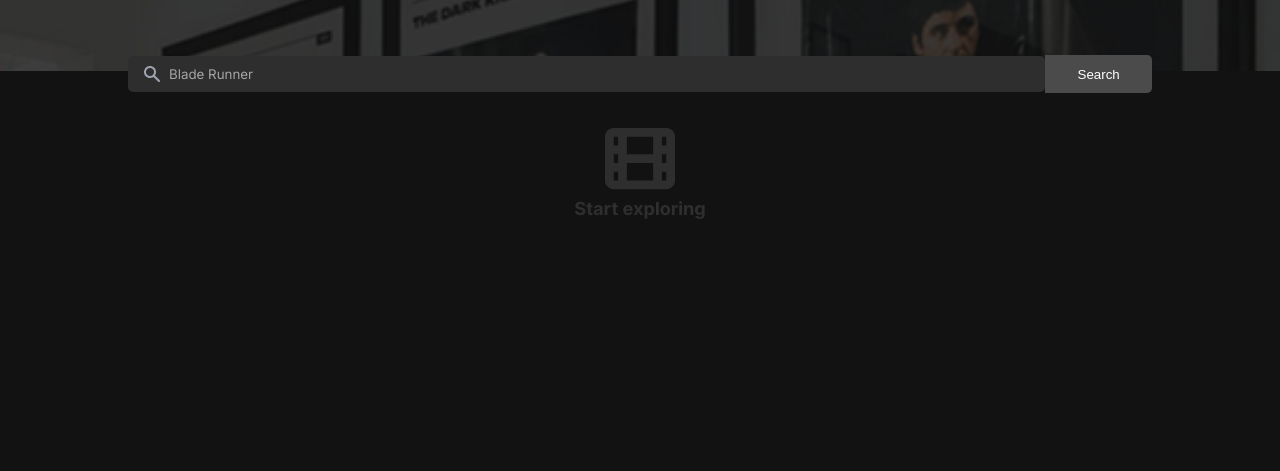
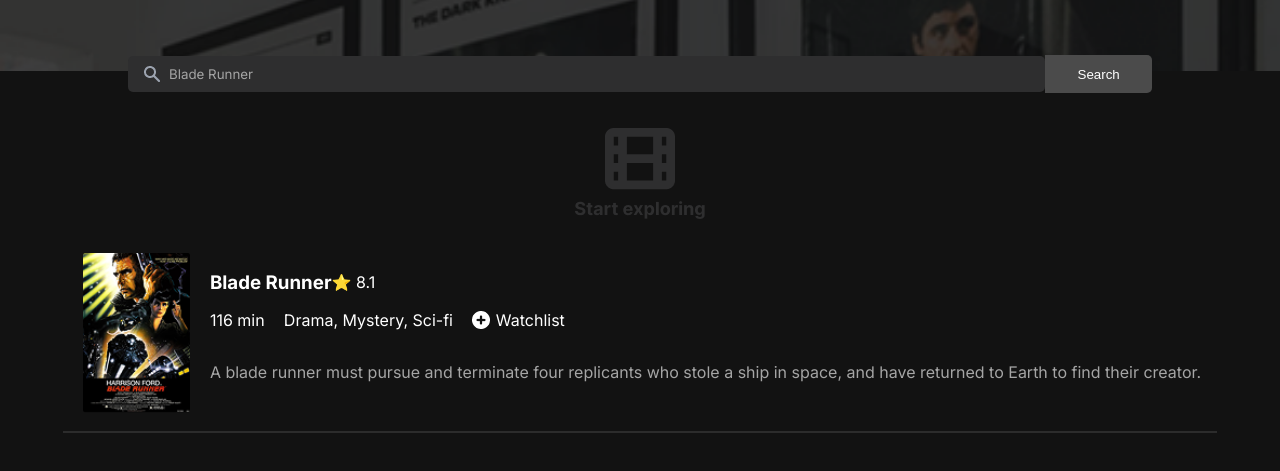
Before and after one commit to jhhh911/movie-watchlist, a plain HTML site: page index.html in a window 1280 px wide. Shown: the part 129-600 px from the top of the page. Drawn offline with Linux system fonts and the light colour scheme.

Commit message:
Completed styling for each movie found

```diff
--- a/index.html
+++ b/index.html
@@ -29,27 +29,39 @@
         />
         <button class="search-btn" id="search-btn">Search</button>
       </section>
-      <section class="movie-field">
+      <section class="movie-placeholder">
         <img src="./img/Group 199.png" alt="start exploring" />
       </section>
-      <!-- <div class="movie-container">
+
+      <section class="movie-container">
         <img src="img/placeholder.png" alt="" class="movie-img" />
         <div class="movie-text">
           <div class="movie-info-1">
-            <h3 class="movie-title"></h3>
-            <div class="movie-rating"></div>
+            <h3 class="movie-title">Blade Runner</h3>
+            <div class="movie-rating">⭐ 8.1</div>
           </div>
 
           <div class="movie-info-2">
-            <div class="movie-time"></div>
-            <div class="movie-genres"></div>
-            <button class="add-to-watchlist"></button>
+            <div class="movie-time">116 min</div>
+            <div class="movie-genres">Drama, Mystery, Sci-fi</div>
+            <div class="add-to-watchlist">
+              <img
+                src="./img/Icon (1).png"
+                alt="Add to watchlist button"
+                class="add-icon"
+              />
+              <p>Watchlist</p>
+            </div>
           </div>
           <div class="movie-info-3">
-            <p></p>
+            <p>
+              A blade runner must pursue and terminate four replicants who stole
+              a ship in space, and have returned to Earth to find their creator.
+            </p>
           </div>
         </div>
-      </div> -->
+        <div class="border-bottom"></div>
+      </section>
     </main>
 
     <script src="script.js"></script>
--- a/styles.css
+++ b/styles.css
@@ -1,3 +1,9 @@
+/* General */
+/* * {
+  border: 1px solid yellow;
+} */
+
+
 body {
   margin: 0;
   background-color: #121212;
@@ -12,6 +18,15 @@
   color: inherit;
   text-decoration: none;
 }
+
+.border-bottom {
+  border: 1px solid #2c2c2c;
+  position: absolute;
+  bottom: 0;
+  width: 100%;
+}
+
+/* Header */
 
 header {
   background-image: url('./img/image\ 36.png');
@@ -32,6 +47,8 @@
   font-size: .875rem;
   text-align: center;
 }
+
+/* Search Bar */
 
 .search-bar {
   display: flex;
@@ -79,13 +96,67 @@
   border-top-right-radius: 5px;
 }
 
-.movie-field {
+/* Movie Field */
+
+main {
+  display: flex;
+  flex-direction: column;
+  justify-content: center;
+  align-items: center;
+}
+
+.movie-placeholder {
   display: flex;
   justify-content: center;
   align-items: center;
   height: 20vh;
 }
 
+.movie-container {
+  display: flex;
+  justify-content: center;
+  align-items: center;
+  gap: 1.25em;
+  width: 90%;
+  position: relative;
+}
+
+.movie-img {
+  height: 10em;
+  margin-left: .25em;
+  margin-bottom: 1.25em;
+}
+
+.movie-info-1,
+.movie-info-2 {
+  color: white;
+  display: flex;
+  align-items: center;
+}
+
+.movie-title {
+  margin: 0;
+}
+
+.movie-info-2 {
+  gap: 1.2em;
+  margin: 0;
+}
+
+.add-to-watchlist {
+  display: flex;
+  justify-content: center;
+  align-items: center;
+  gap: .35em;
+}
+
+.movie-info-3 {
+  color: #a5a5a5;
+  margin-top: 0;
+  margin-bottom: 2.1em;
+}
+
+/* Watchlist */
 .watchlist {
   display: flex;
   flex-direction: column;
```
